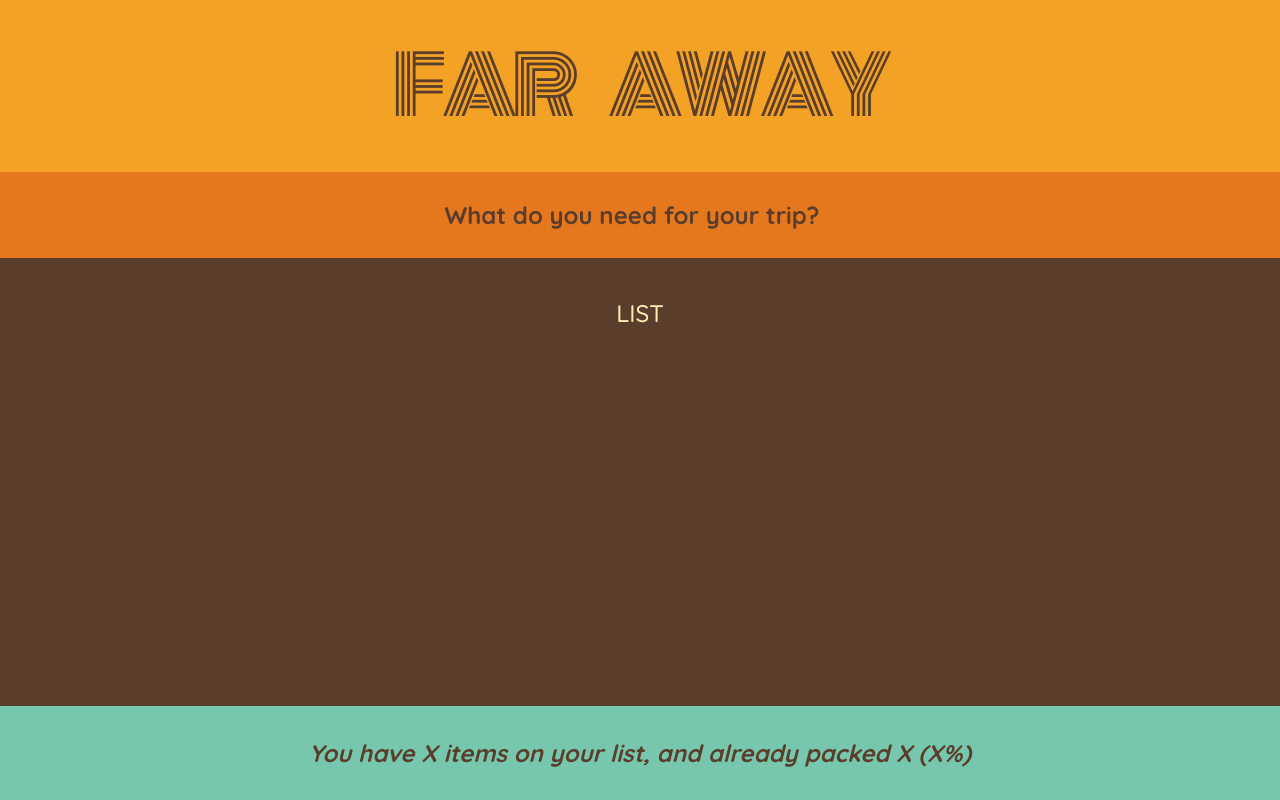
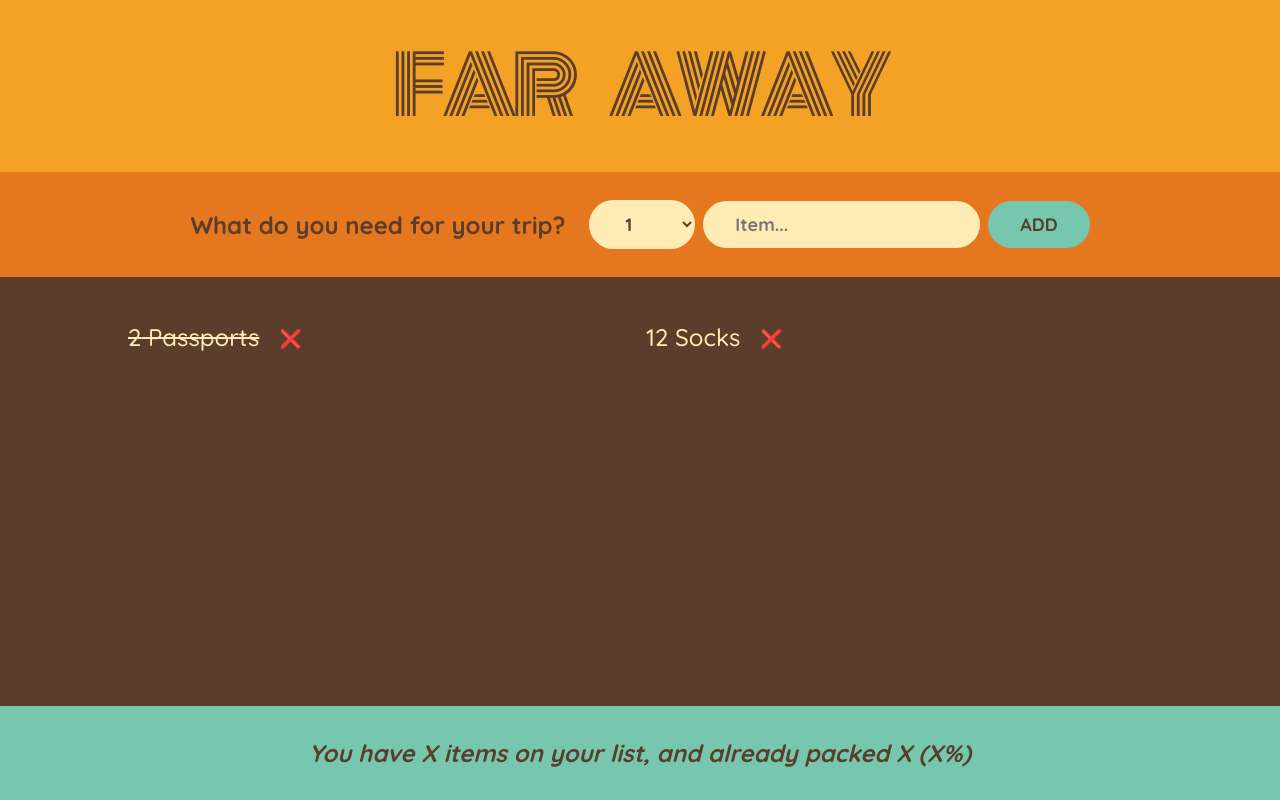
Before and after one commit to lkoczyba/Travel_list, a React (Create React App) app: page / in a window 1280 px wide. Built offline with nearby package versions, Linux system fonts and the light colour scheme.

Commit message:
add packing list and form

```diff
--- a/src/App.js
+++ b/src/App.js
@@ -1,5 +1,7 @@
-import { eventWrapper } from "@testing-library/user-event/dist/utils";
-
+const initialItems = [
+  { id: 1, description: "Passports", quantity: 2, packed: true },
+  { id: 2, description: "Socks", quantity: 12, packed: false },
+];
 export default function App() {
   return (
     <div className="app">
@@ -17,14 +19,42 @@ function Logo() {
 
 function Form() {
   return (
-    <div className="add-form">
+    <form className="add-form">
       <h3>What do you need for your trip?</h3>
+      <select>
+        {Array.from({ length: 20 }, (_, i) => i + 1).map((num) => (
+          <option value={num} key={num}>
+            {num}
+          </option>
+        ))}
+      </select>
+      <input type="text" placeholder="Item..." />
+      <button>Add</button>
+    </form>
+  );
+}
+
+function PackingList() {
+  return (
+    <div className="list">
+      <ul>
+        {initialItems.map((item) => (
+          <Item item={item} key={item.id} />
+        ))}
+      </ul>
     </div>
   );
 }
 
-function PackingList() {
-  return <div className="list">LIST</div>;
+function Item({ item }) {
+  return (
+    <li>
+      <span style={item.packed ? { textDecoration: "line-through" } : {}}>
+        {item.quantity} {item.description}
+      </span>
+      <button>❌</button>
+    </li>
+  );
 }
 
 function Stats() {
```
Also changed, not shown: src/index.css (+1 -6 lines).
